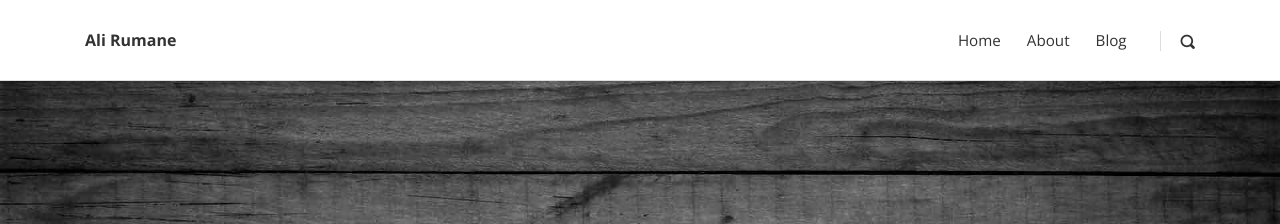
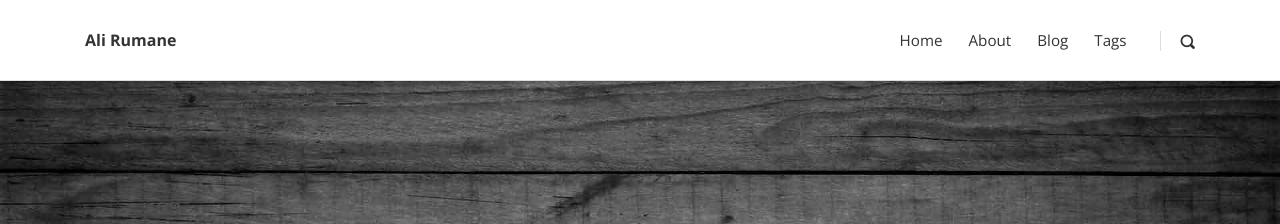
Before and after one commit to alirumane/alirumane.github.io, a Jekyll site: the page built from index.html, in a window 1280 px wide. Shown: the top 224 px of the page. Built offline with Jekyll 4.4.1, drawn with Linux system fonts in a browser that asks for light colours.

Commit message:
Update _config.yml

```diff
--- a/_config.yml
+++ b/_config.yml
@@ -38,3 +38,5 @@ links:
     url: "/about"
   - title: Blog
     url: "/blog"
+  - title: Tags
+    url: "/tags"
```
